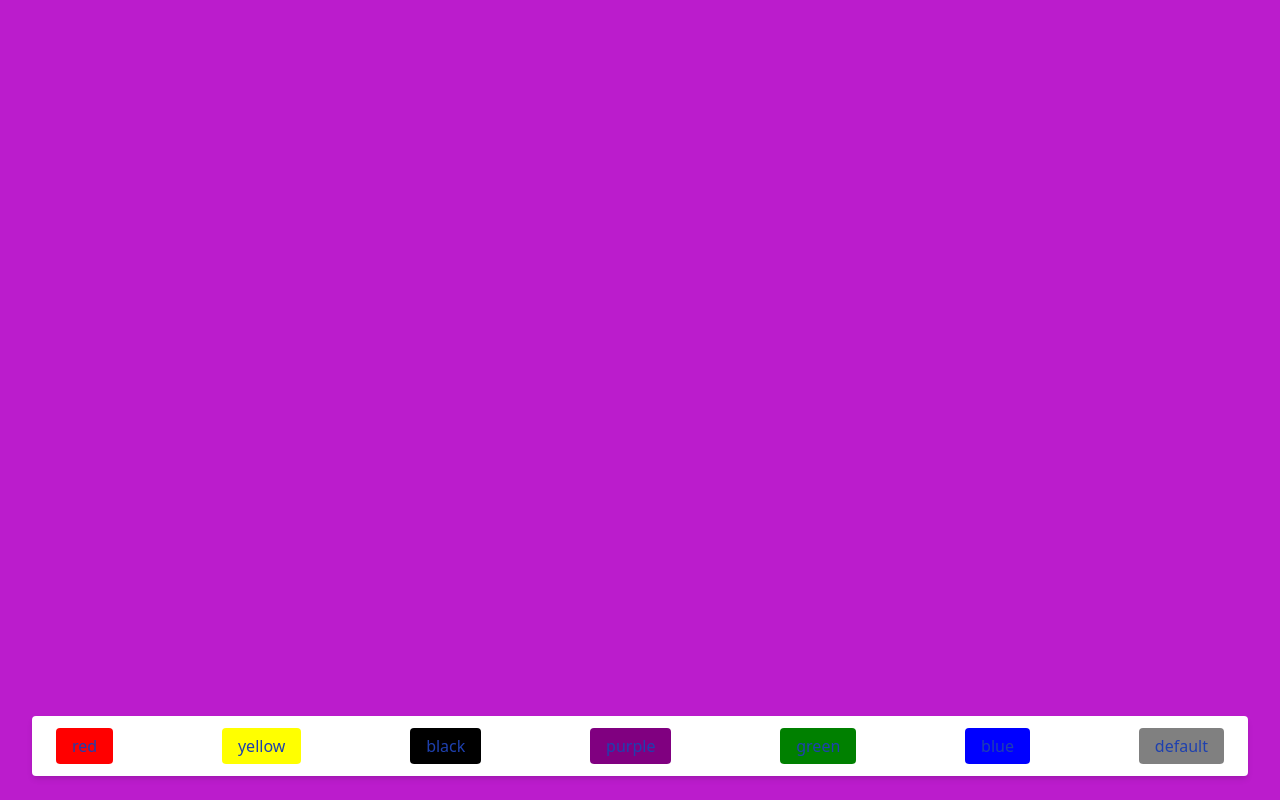
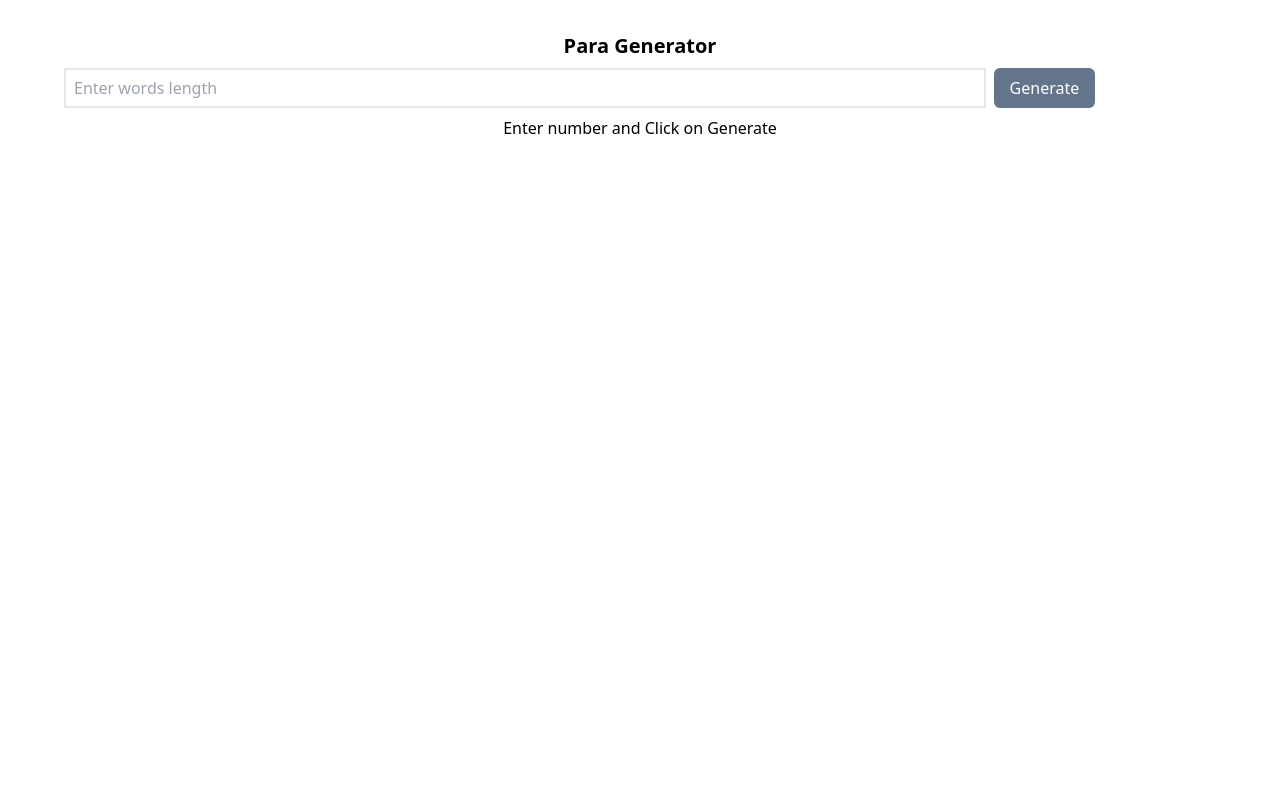
Before and after one commit to arvindbatham600/tw, a React (Vite) app in the folder sm-project/: page / in a window 1280 px wide. Built offline with nearby package versions, Linux system fonts and the light colour scheme.

Commit message:
para generator done

```diff
--- a/sm-project/src/App.jsx
+++ b/sm-project/src/App.jsx
@@ -1,4 +1,5 @@
 import BackgroundChanger from "./components/BackgroundChanger";
+import ParaGenerator from "./components/ParaGenerator";
 import Profile from "./components/Profile-project/Profile";
 
 const App = () => {
@@ -6,7 +7,8 @@ const App = () => {
     <>
 
         {/* <Profile /> */}
-        <BackgroundChanger />
+        {/* <BackgroundChanger /> */}
+        <ParaGenerator />
 
     </>
   );
--- /dev/null
+++ b/sm-project/src/components/ParaGenerator.jsx
@@ -0,0 +1,52 @@
+import React, { useMemo, useState } from "react";
+
+const ParaGenerator = () => {
+  const [wordCount, setWordCount] = useState(0);
+  const [paragraph, setParagraph] = useState([]);
+
+  const para =
+    "Lorem ipsum dolor sit amet consectetur adipisicing elit. Officiis vero enim deserunt? Amet architecto et adipisci unde pariatur perspiciatis iste, iusto fugiat quibusdam odit laboriosam sint qui ipsa ipsum quis consectetur dicta aperiam dignissimos animi, nemo officiis distinctio dolor harum! Cupiditate inventore ipsum repellendus veniam perferendis rem non culpa doloribus, itaque eaque. Nihil, incidunt? Nesciunt optio voluptatem itaque repellat eveniet animi molestias dolores, illum, veniam vitae voluptates incidunt sit doloribus minima alias id saepe soluta? Inventore adipisci quis facilis voluptates in! Expedita tempora quisquam vel molestiae esse perspiciatis, neque commodi recusandae! Suscipit ipsa, similique dolorum excepturi commodi reprehenderit temporibus sequi!";
+
+  // convert para into array
+  const wordsArray = useMemo(() => {
+    return para.split(" ");
+  });
+
+  const handleClick = (e) => {
+    let temp = [];
+    for (let i = 0; i < wordCount; i++) {
+      temp.push(wordsArray[Math.floor(Math.random() * wordsArray.length)]);
+    }
+    setParagraph(temp.join(" "));
+  };
+
+  return (
+    <div className="h-screen w-screen flex justify-center">
+      <div className="flex flex-col items-center mt-8 gap-2 w-[90%]  ">
+        <h1 className=" font-bold text-xl">Para Generator</h1>
+        <div className="flex gap-2 w-[100%] ">
+          <input
+            className="border-2 w-[80%] px-2"
+            type="Number"
+            placeholder="Enter words length"
+            onChange={(e) => setWordCount(e.target.value)}
+          />
+          <button
+            className="bg-slate-500 text-white px-4 py-2 rounded-md"
+            disabled={wordCount < 1}
+            onClick={handleClick}
+          >
+            Generate
+          </button>
+        </div>
+        <div className="">
+          {paragraph.length > 0
+            ? paragraph
+            : "Enter number and Click on Generate "}
+        </div>
+      </div>
+    </div>
+  );
+};
+
+export default ParaGenerator;
```
